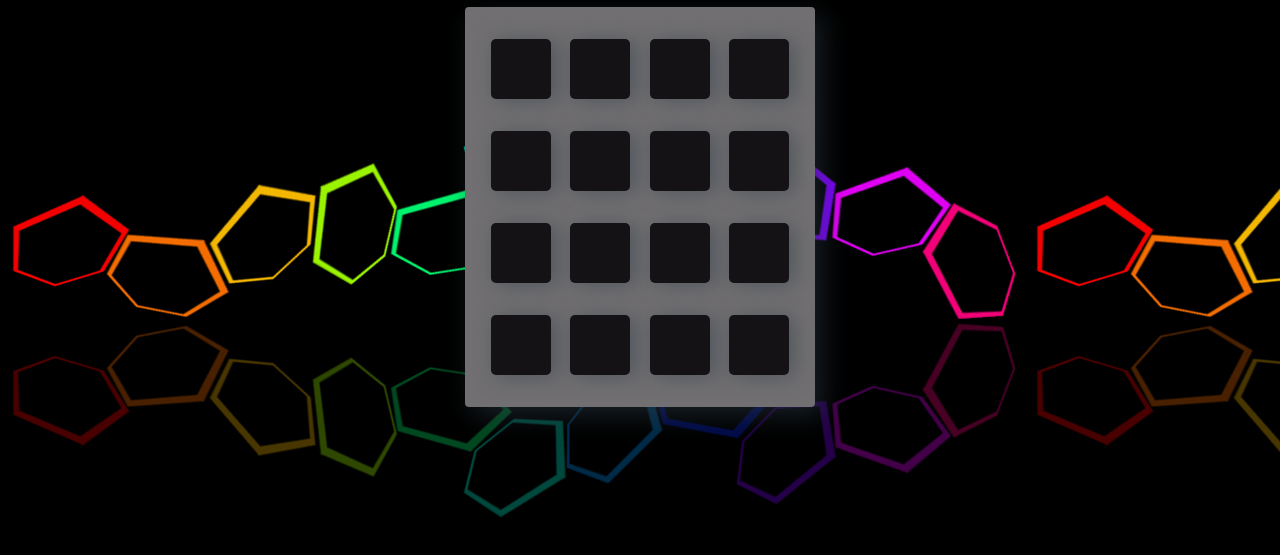
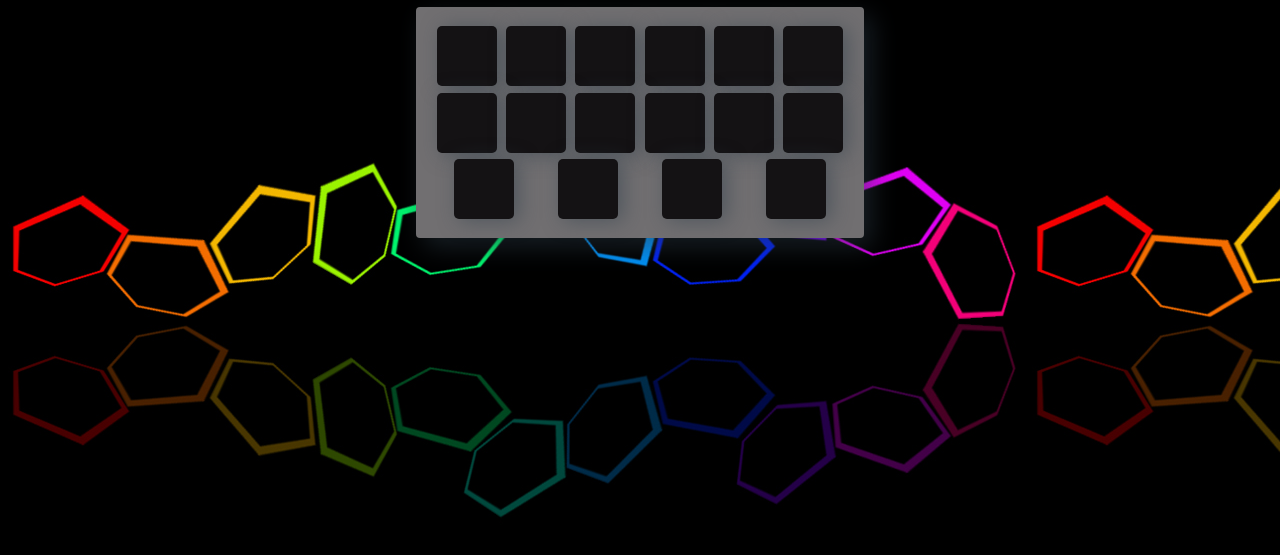
Before and after one commit to mr-jain/Memory_Game, a plain HTML site: page index.html in a window 1280 px wide. Shown: the part 139-694 px from the top of the page. Drawn offline with Linux system fonts and the light colour scheme.

Commit message:
Update app.css

```diff
--- a/css/app.css
+++ b/css/app.css
@@ -249,8 +249,8 @@ h1 {
 	}
 
 	.deck {
-		width: 350px;
-		height: 400px;
+		width: 35%;
+		height: 40%;
 	}
 
 	.deck .card {
```
